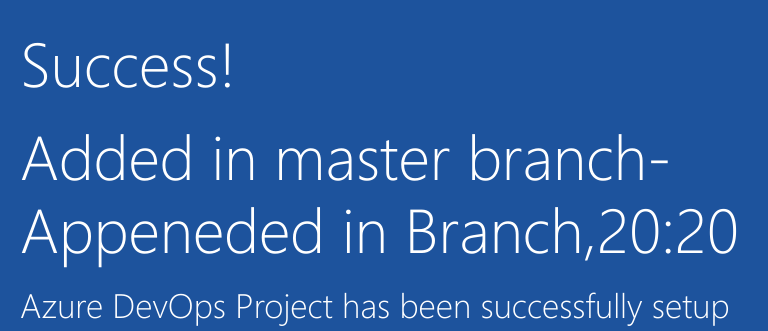
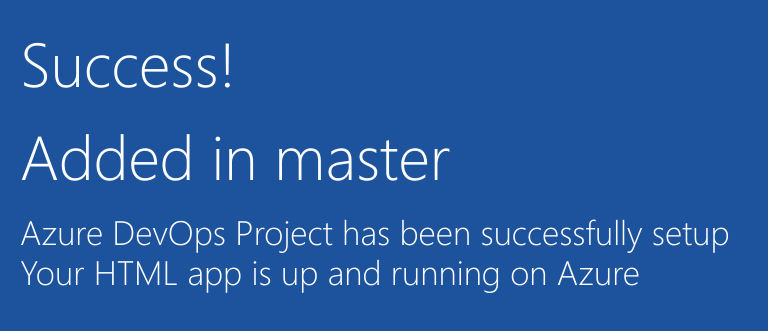
Before and after one commit to shri1180/ApertureTechnology, a plain HTML site: page index.html in a window 1280 px wide. Shown: the part 352-683 px from the top of the page, 205-973 px from the left. Drawn offline with Linux system fonts and the light colour scheme.

Commit message:
Index file updated

```diff
--- a/index.html
+++ b/index.html
@@ -19,7 +19,7 @@
         </div>
             <div class="content-body">
                 <div class="success-text">Success!</div>
-		<div class="success-text">Added in master branch-Appeneded in Branch,20:20</div>
+		<div class="success-text">Added in master</div>
                 <div class="description line-1"> Azure DevOps Project has been successfully setup</div>
                 <div class="description line-2"> Your HTML app is up and running on Azure</div>
                 <div class="next-steps-container">
```
